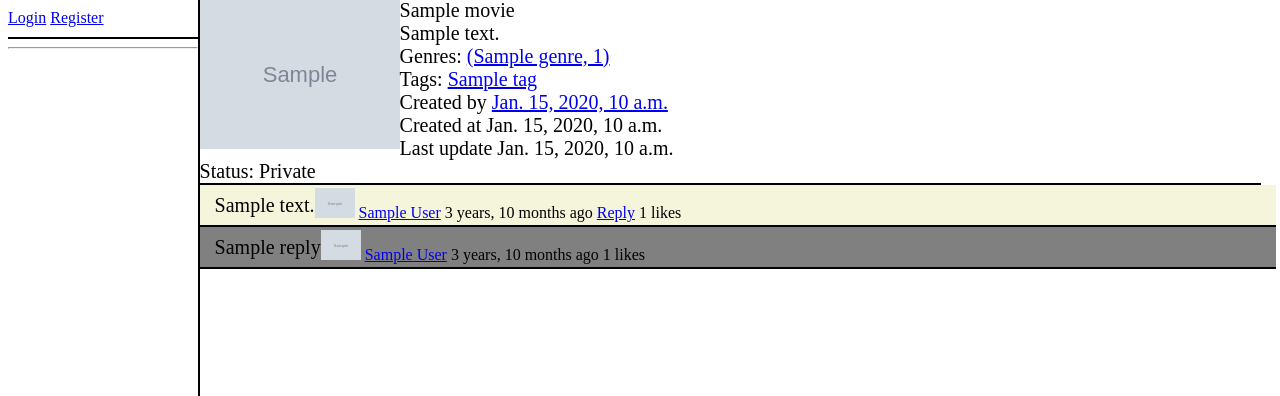
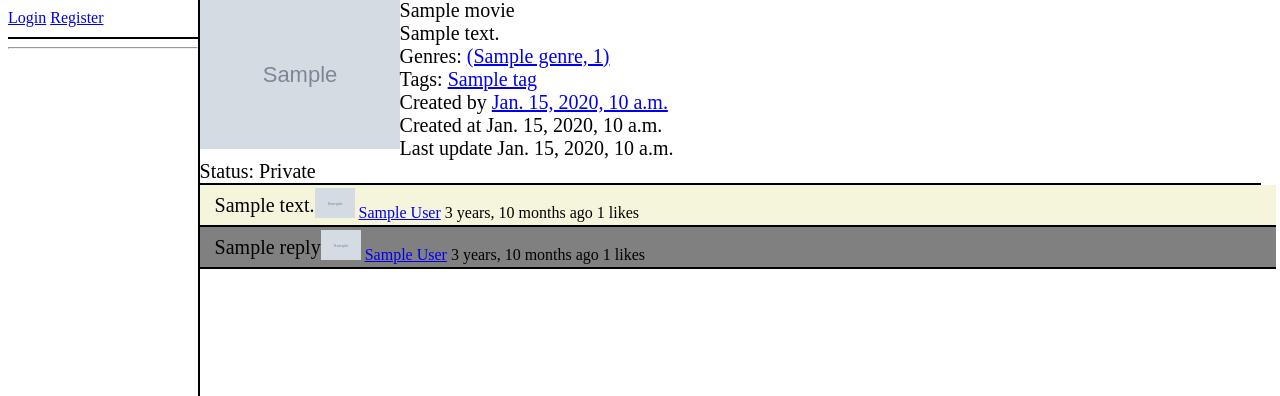
Before and after one commit to Neeyo1/movie-app, a Django app: template movie_app/movies/templates/movies/movie_detail.html in a window 1280 px wide. Shown: the part 61-457 px from the top of the page. Run offline with Django 3.2, Linux system fonts and the light colour scheme; the template is opened without the code that fills it: most values are stand-ins (such as "Sample title", 1, 10 or a date in 2020); grey boxes marked "Sample" are stand-in pictures.

Commit message:
Hide reply button from not logged user

```diff
--- a/movie_app/movies/templates/movies/movie_detail.html
+++ b/movie_app/movies/templates/movies/movie_detail.html
@@ -52,8 +52,7 @@
                     <img class = "comment-picture", src="{{ comment.author.profile.image.url }}"/>
                     <a href="{% url 'user_profile' comment.author.id %}">{{ comment.author }}</a>
                     {{ comment.created_at|timesince }} ago
-                    <a href="{% url 'comment_reply' %}?movie={{ movie.id }}&comment={{ comment.id }}">Reply</a>
-                    {{comment.liked_by.count }} likes
+                    {{ comment.liked_by.count }} likes
                     {% if request.user.is_authenticated %}
                         <a href="{% url 'comment_like_dislike' %}?movie={{ movie.id }}&comment={{ comment.id }}">
                             {% if request.user in comment.liked_by.all %}
@@ -62,6 +61,7 @@
                                 Like
                             {% endif %}
                         </a>
+                        <a href="{% url 'comment_reply' %}?movie={{ movie.id }}&comment={{ comment.id }}">Reply</a>
                     {% endif %}
                 </span><br/>
             </div>
@@ -72,7 +72,7 @@
                         <img class = "comment-picture", src="{{ comment.author.profile.image.url }}"/>
                         <a href="{% url 'user_profile' reply.author.id %}">{{ reply.author }}</a>
                         {{ reply.created_at|timesince }} ago
-                        {{comment.liked_by.count }} likes
+                        {{ comment.liked_by.count }} likes
                         {% if request.user.is_authenticated %}
                             <a href="{% url 'comment_like_dislike' %}?movie={{ movie.id }}&comment={{ comment.id }}">
                                 {% if request.user in comment.liked_by.all %}
```
Also changed, not shown: movie_app/db.sqlite3.
